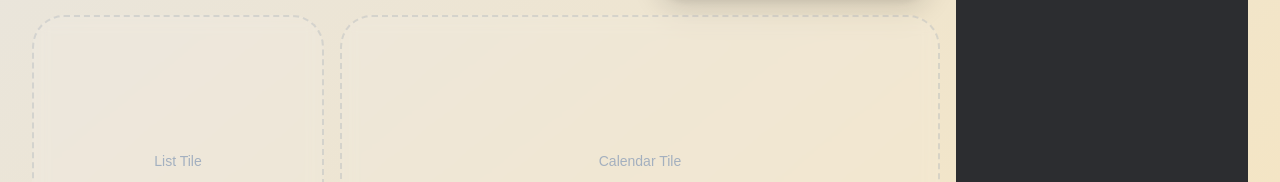
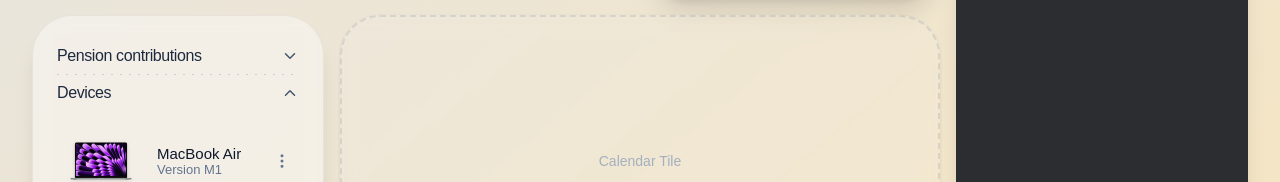
Before and after one commit to farhan-7192/Crextio-dashboard-frontend, a React (Vite) app: page / in a window 1280 px wide. Shown: the part 701-883 px from the top of the page. Built offline with nearby package versions, Linux system fonts and the light colour scheme.

Commit message:
Created the Pension list tile in the main body

```diff
--- a/src/components/DashboardGrid.tsx
+++ b/src/components/DashboardGrid.tsx
@@ -1,6 +1,7 @@
 import ProfileTile from "./ProfileTile";
 import ProgressTile from "./ProgressTile";
 import TimeTrackerTile from "./TimeTrackerTile";
+import ListTile from "./ListTile";
 
 export default function DashboardGrid() {
   return (
@@ -11,17 +12,15 @@ export default function DashboardGrid() {
 
       <TimeTrackerTile />
 
-      <div className="col-span-1 row-span-2 rounded-[2.5rem] bg-[#2c2d30] p-6 flex items-center justify-center">
+      <div className="col-span-1 row-span-2 rounded-[2.5rem] bg-[#2c2d30] p-6 flex items-center justify-center shadow-xl">
         <span className="text-white/60 font-medium text-sm">
           [ Onboarding Task List Will Go Here ]
         </span>
       </div>
 
-      <div className="col-span-1 aspect-square rounded-[2rem] border-2 border-gray-400/30 border-dashed bg-white/10 backdrop-blur-sm flex items-center justify-center">
-        <span className="text-slate-400/80 font-medium text-sm">List Tile</span>
-      </div>
+      <ListTile />
 
-      <div className="col-span-2 rounded-[2rem] border-2 border-gray-400/30 border-dashed bg-white/10 backdrop-blur-sm flex items-center justify-center">
+      <div className="col-span-2 rounded-[2.5rem] border-2 border-gray-400/30 border-dashed bg-white/10 backdrop-blur-sm flex items-center justify-center shadow-sm">
         <span className="text-slate-400/80 font-medium text-sm">
           Calendar Tile
         </span>
--- /dev/null
+++ b/src/components/ListTile.tsx
@@ -0,0 +1,95 @@
+import { ChevronDown, ChevronUp, MoreVertical } from "lucide-react";
+
+const DottedDivider = () => (
+  <div className="w-full h-px opacity-60">
+    <svg width="100%" height="100%">
+      <line
+        x1="0"
+        y1="0"
+        x2="100%"
+        y2="0"
+        stroke="#9ca3af"
+        strokeWidth="1.5"
+        strokeDasharray="2 7"
+      />
+    </svg>
+  </div>
+);
+
+export default function ListTile() {
+  return (
+    <div className="col-span-1 aspect-square rounded-[2.5rem] bg-white/40 backdrop-blur-sm border border-black/5 p-6 flex flex-col justify-between shadow-xl">
+      <div className="w-full flex justify-between items-center py-1 cursor-pointer group">
+        <span className="text-[16px] font-medium text-slate-800 tracking-tight group-hover:text-slate-900 transition-colors">
+          Pension contributions
+        </span>
+        <ChevronDown
+          className="w-4.5 h-4.5 text-slate-600"
+          strokeWidth={2}
+        />
+      </div>
+
+      <DottedDivider />
+
+      <div className="w-full flex flex-col">
+        <div className="w-full flex justify-between items-center py-1 cursor-pointer">
+          <span className="text-[16px] font-medium text-slate-800 tracking-tight">
+            Devices
+          </span>
+          <ChevronUp
+            className="w-4.5 h-4.5 text-slate-600"
+            strokeWidth={2}
+          />
+        </div>
+
+        <div className="flex items-center justify-between mt-3 mb-1 pl-1 pr-1">
+          <div className="flex items-center gap-4">
+            <img
+              src="/macbook.png"
+              alt="MacBook Air"
+              className="w-20 object-contain drop-shadow-sm"
+            />
+            <div className="flex flex-col gap-0.5">
+              <span className="text-[15px] font-medium text-slate-900 leading-none">
+                MacBook Air
+              </span>
+              <span className="text-[13px] font-medium text-slate-500 leading-none">
+                Version M1
+              </span>
+            </div>
+          </div>
+
+          <button className="text-slate-500 hover:text-slate-800 transition-colors p-1">
+            <MoreVertical className="w-4.5 h-4.5" strokeWidth={2} />
+          </button>
+        </div>
+      </div>
+
+      <DottedDivider />
+
+      <div className="w-full flex justify-between items-center py-1 cursor-pointer group">
+        <span className="text-[16px] font-medium text-slate-800 tracking-tight group-hover:text-slate-900 transition-colors">
+          Compensation Summary
+        </span>
+        <ChevronDown
+          className="w-4.5 h-4.5 text-slate-600"
+          strokeWidth={2}
+        />
+      </div>
+
+      <DottedDivider />
+
+      <div className="w-full flex justify-between items-center py-1 cursor-pointer group">
+        <span className="text-[16px] font-medium text-slate-800 tracking-tight group-hover:text-slate-900 transition-colors">
+          Employee Benefits
+        </span>
+        <ChevronDown
+          className="w-4.5 h-4.5 text-slate-600"
+          strokeWidth={2}
+        />
+      </div>
+
+      <DottedDivider />
+    </div>
+  );
+}
```
Also changed, not shown: public/macbook.png (added).
